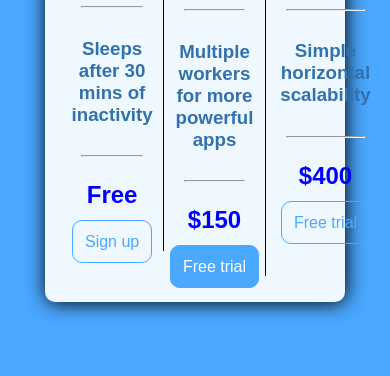
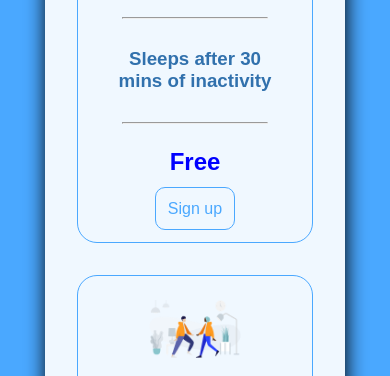
Before and after one commit to donnol87/pricingPanel, a plain HTML site: page index.html in a window 390 px wide. Shown: the part 291-667 px from the top of the page. Drawn offline with Linux system fonts and the light colour scheme.

Commit message:
added media queries

```diff
--- a/app.css
+++ b/app.css
@@ -59,3 +59,17 @@ hr{
     background-color: rgb(74, 168, 255);
     color: white;
 }
+@media (max-width: 600px) {
+    .pricing-table {
+      flex-wrap: wrap;
+    }
+    .border-right{
+        border-right: none;
+    }
+    .pricing-plan{
+        border: 1px rgb(74, 168, 255)solid;
+        border-radius: 20px;
+        padding: 1.5em;
+        margin:1em;
+    }
+  }
```
